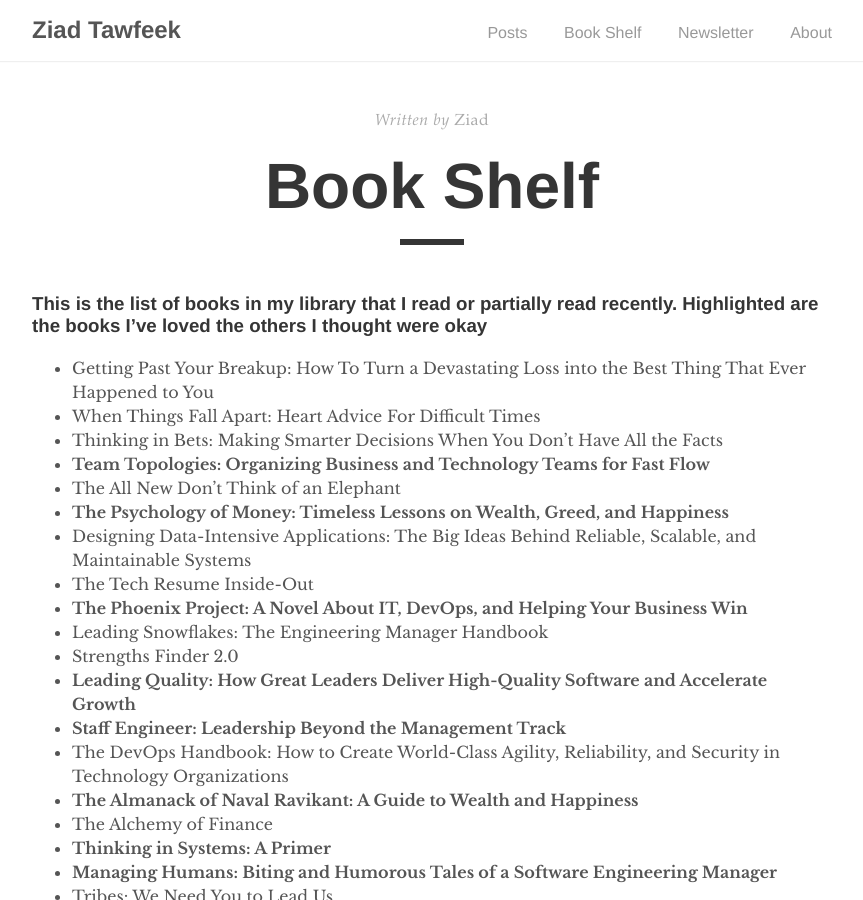
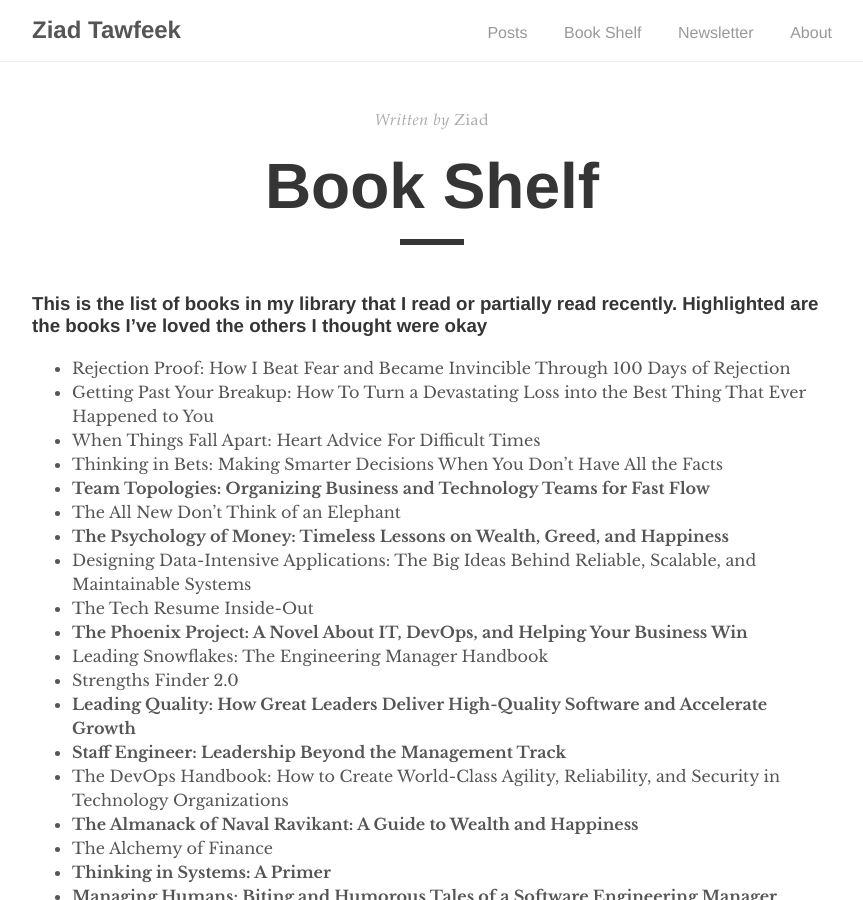
Before and after one commit to ziadtawfeek/web, a Jekyll site: the page built from _pages/book-shelf.md, in a window 1280 px wide and 900 px high. Shown: the whole window, without its empty margins (208-1071 px from the left). Built offline with Jekyll 4.4.1, drawn with Linux system fonts in a browser that asks for light colours.

Commit message:
Update book-shelf.md

```diff
--- a/_pages/book-shelf.md
+++ b/_pages/book-shelf.md
@@ -7,6 +7,7 @@ permalink: /book-shelf/
 
 ### This is the list of books in my library that I read or partially read recently. Highlighted are the books I’ve loved the others I thought were okay
 
+- Rejection Proof: How I Beat Fear and Became Invincible Through 100 Days of Rejection
 - Getting Past Your Breakup: How To Turn a Devastating Loss into the Best Thing That Ever Happened to You
 - When Things Fall Apart: Heart Advice For Difficult Times
 - Thinking in Bets: Making Smarter Decisions When You Don't Have All the Facts
```
